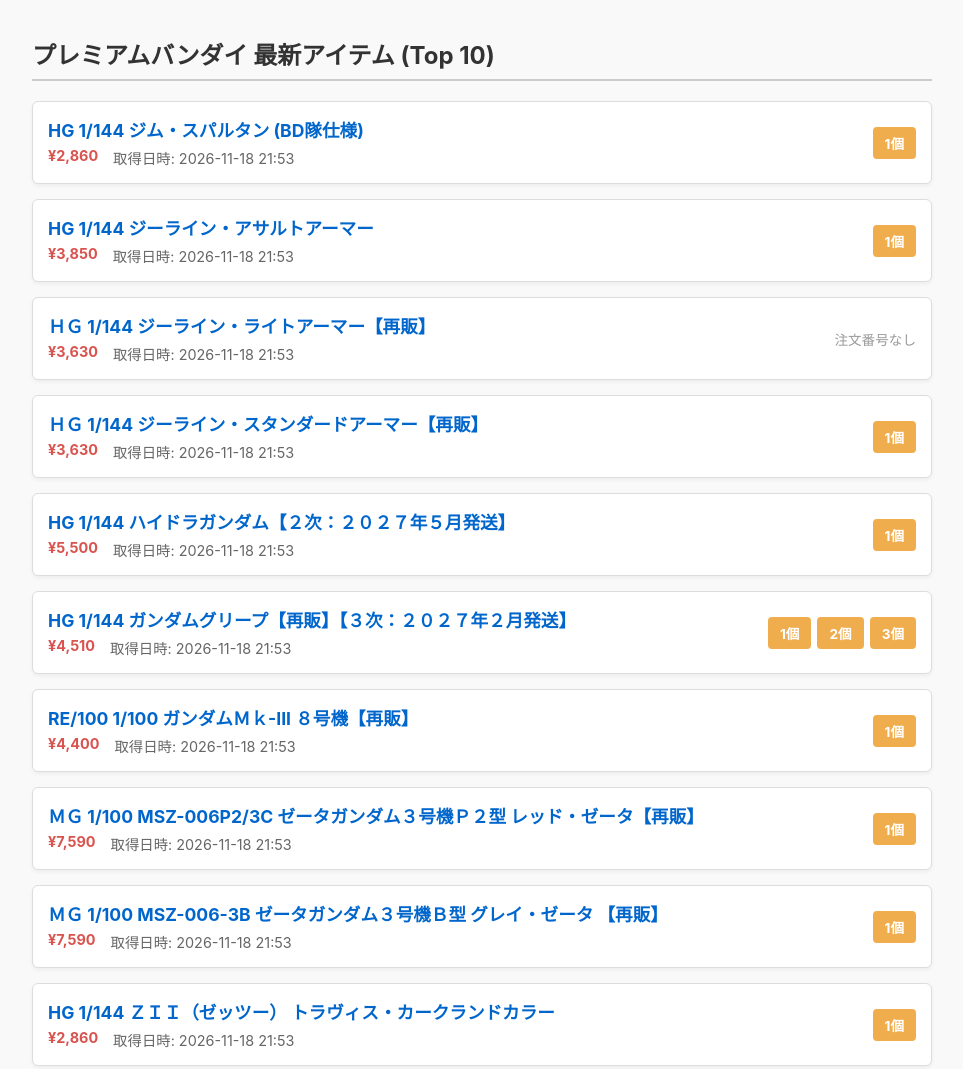
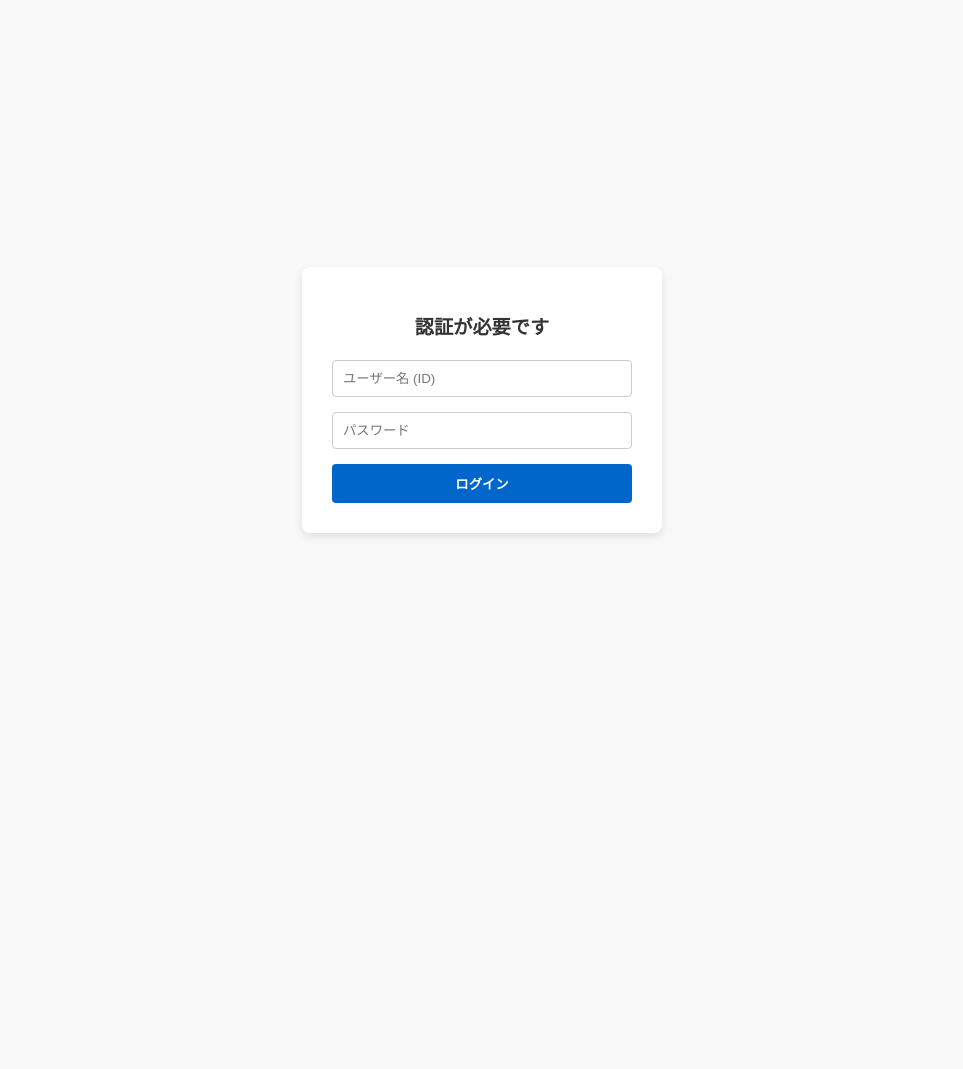
Before and after one commit to p-bandai-luc/p-bandai, a plain HTML site: page index.html in a window 1280 px wide. Shown: the whole page, without its empty margins (158-1121 px from the left). After the commit the page ends 800 px from the top, so only its background shows below. Drawn offline with Linux system fonts and the light colour scheme.

Commit message:
Update index.html

```diff
--- a/index.html
+++ b/index.html
@@ -4,19 +4,75 @@
     <meta charset="UTF-8">
     <meta name="viewport" content="width=device-width, initial-scale=1.0">
 
-    <!-- クローラー除け・AI学習ブロック用のメタタグ -->
+    <!-- ★ クローラー除け・AI学習ブロック用のメタタグ（復旧） -->
     <meta name="robots" content="noindex, nofollow">
     <meta name="robots" content="noai, odncpa">
 
     <title>P-Bandai Item List</title>
     <style>
         body {
-            font-family: -apple-system, BlinkMacSystemFont, "Segoe UI", Roboto, "Helvetica Neue", Arial, sans-serif;
+            font-family: -apple-system, BlinkMacSystemFont, "Segoe UI", Roboto, sans-serif;
             max-width: 900px;
             margin: 0 auto;
             padding: 20px;
             background-color: #f9f9f9;
             color: #333;
+        }
+        /* 認証画面のスタイル */
+        #auth-screen {
+            position: fixed;
+            top: 0;
+            left: 0;
+            width: 100%;
+            height: 100%;
+            background: #f9f9f9;
+            display: flex;
+            justify-content: center;
+            align-items: center;
+            z-index: 9999;
+        }
+        .auth-box {
+            background: #fff;
+            padding: 30px;
+            border-radius: 8px;
+            box-shadow: 0 4px 10px rgba(0,0,0,0.1);
+            width: 300px;
+            text-align: center;
+        }
+        .auth-box h2 {
+            margin-bottom: 20px;
+            font-size: 1.2rem;
+        }
+        .auth-box input {
+            width: 100%;
+            padding: 10px;
+            margin-bottom: 15px;
+            border: 1px solid #ccc;
+            border-radius: 4px;
+            box-sizing: border-box;
+        }
+        .auth-box button {
+            width: 100%;
+            padding: 10px;
+            background-color: #0066cc;
+            color: white;
+            border: none;
+            border-radius: 4px;
+            font-weight: bold;
+            cursor: pointer;
+        }
+        .auth-box button:hover {
+            background-color: #004b99;
+        }
+        #error-msg {
+            color: #d9534f;
+            font-size: 0.85rem;
+            margin-top: 10px;
+            display: none;
+        }
+        /* メインコンテンツ（最初は非表示） */
+        #main-content {
+            display: none;
         }
         h1 {
             font-size: 1.5rem;
@@ -42,9 +98,7 @@
                 align-items: center;
             }
         }
-        .item-info {
-            flex: 1;
-        }
+        .item-info { flex: 1; }
         .item-title {
             font-size: 1.1rem;
             font-weight: bold;
@@ -53,19 +107,14 @@
             display: inline-block;
             margin-bottom: 5px;
         }
-        .item-title:hover {
-            text-decoration: underline;
-        }
+        .item-title:hover { text-decoration: underline; }
         .item-meta {
             font-size: 0.9rem;
             color: #666;
             display: flex;
             gap: 15px;
         }
-        .price {
-            font-weight: bold;
-            color: #d9534f;
-        }
+        .price { font-weight: bold; color: #d9534f; }
         .cart-buttons {
             display: flex;
             flex-wrap: wrap;
@@ -80,108 +129,77 @@
             text-decoration: none;
             font-size: 0.85rem;
             font-weight: bold;
-            transition: background-color 0.2s;
         }
-        .cart-btn:hover {
-            background-color: #ec971f;
-        }
-        .no-data {
-            text-align: center;
-            color: #888;
-            padding: 40px;
-        }
+        .cart-btn:hover { background-color: #ec971f; }
+        .no-data { text-align: center; color: #888; padding: 40px; }
     </style>
 </head>
 <body>
 
-    <h1>プレミアムバンダイ 最新アイテム (Top 10)</h1>
-    <div id="item-container">
-        <div class="no-data">データを読み込んでいます...</div>
+    <!-- パスワード認証画面 -->
+    <div id="auth-screen">
+        <div class="auth-box">
+            <h2>認証が必要です</h2>
+            <input type="text" id="username" placeholder="ユーザー名 (ID)">
+            <input type="password" id="password" placeholder="パスワード">
+            <button onclick="checkAuth()">ログイン</button>
+            <div id="error-msg">IDまたはパスワードが違います</div>
+        </div>
+    </div>
+
+    <!-- メインコンテンツ（認証後に表示） -->
+    <div id="main-content">
+        <h1>プレミアムバンダイ 最新アイテム (Top 10)</h1>
+        <div id="item-container">
+            <div class="no-data">データを読み込んでいます...</div>
+        </div>
     </div>
 
     <script>
+        const CORRECT_USER = "gunpla";
+        const CORRECT_PASS = "gunplaAAA";
+
+        function checkAuth() {
+            const userInput = document.getElementById('username').value;
+            const passInput = document.getElementById('password').value;
+            const errorMsg = document.getElementById('error-msg');
+
+            if (userInput === CORRECT_USER && passInput === CORRECT_PASS) {
+                document.getElementById('auth-screen').style.display = 'none';
+                document.getElementById('main-content').style.display = 'block';
+                sessionStorage.setItem('isLoggedIn', 'true');
+                loadData();
+            } else {
+                errorMsg.style.display = 'block';
+            }
+        }
+
+        window.onload = function() {
+            if (sessionStorage.getItem('isLoggedIn') === 'true') {
+                document.getElementById('auth-screen').style.display = 'none';
+                document.getElementById('main-content').style.display = 'block';
+                loadData();
+            }
+        };
+
         async function loadData() {
             const container = document.getElementById('item-container');
-
             try {
-                // data/data.json または同じ階層の data.json を読み込み
                 const response = await fetch('./data/data.json');
-                if (!response.ok) {
-                    throw new Error('データの取得に失敗しました。');
-                }
+                if (!response.ok) throw new Error('データの取得に失敗しました。');
 
                 const items = await response.json();
-
                 if (!items || items.length === 0) {
                     container.innerHTML = '<div class="no-data">表示するデータがありません。</div>';
                     return;
                 }
 
-                container.innerHTML = ''; // 読み込み中表示をクリア
-
-                // 最新10件（既にPython側で10件制限していますが念のため）をループ
+                container.innerHTML = '';
                 items.slice(0, 10).forEach(item => {
                     const card = document.createElement('div');
                     card.className = 'item-card';
 
-                    // 左側：商品情報（タイトル、価格、リンク）
                     const infoDiv = document.createElement('div');
                     infoDiv.className = 'item-info';
 
                     const titleLink = document.createElement('a');
-                    titleLink.className = 'item-title';
-                    titleLink.href = item.item_url || '#';
-                    titleLink.target = '_blank';
-                    titleLink.textContent = item.title || '名称不明';
-                    infoDiv.appendChild(titleLink);
-
-                    const metaDiv = document.createElement('div');
-                    metaDiv.className = 'item-meta';
-                    metaDiv.innerHTML = `<span class="price">${item.price || ''}</span><span>取得日時: ${item.date || ''}</span>`;
-                    infoDiv.appendChild(metaDiv);
-
-                    card.appendChild(infoDiv);
-
-                    // 右側：数量に応じたカート追加ボタン群
-                    const buttonsDiv = document.createElement('div');
-                    buttonsDiv.className = 'cart-buttons';
-
-                    const maxQty = item.max || 1;
-                    const orderNo = item.orderNo;
-
-                    if (orderNo) {
-                        for (let qty = 1; qty <= maxQty; qty++) {
-                            // orderNo と quantity を使ったカート追加オブジェクトを生成
-                            const cartObj = { [orderNo]: qty };
-                            const jsonStr = JSON.stringify(cartObj);
-
-                            // URLエンコードしてダイレクトカート追加用URLを作成
-                            const cartUrl = `https://p-bandai.jp/direct_cart_add?orderNos=${encodeURIComponent(jsonStr)}`;
-
-                            const btn = document.createElement('a');
-                            btn.className = 'cart-btn';
-                            btn.href = cartUrl;
-                            btn.target = '_blank';
-                            btn.textContent = `${qty}個`;
-
-                            buttonsDiv.appendChild(btn);
-                        }
-                    } else {
-                        buttonsDiv.innerHTML = '<span style="font-size:0.85rem; color:#999;">注文番号なし</span>';
-                    }
-
-                    card.appendChild(buttonsDiv);
-                    container.appendChild(card);
-                });
-
-            } catch (error) {
-                console.error(error);
-                container.innerHTML = `<div class="no-data" style="color:red;">データの読み込みに失敗しました: ${error.message}</div>`;
-            }
-        }
-
-        // ページ読み込み時に実行
-        loadData();
-    </script>
-</body>
-</html>
```
